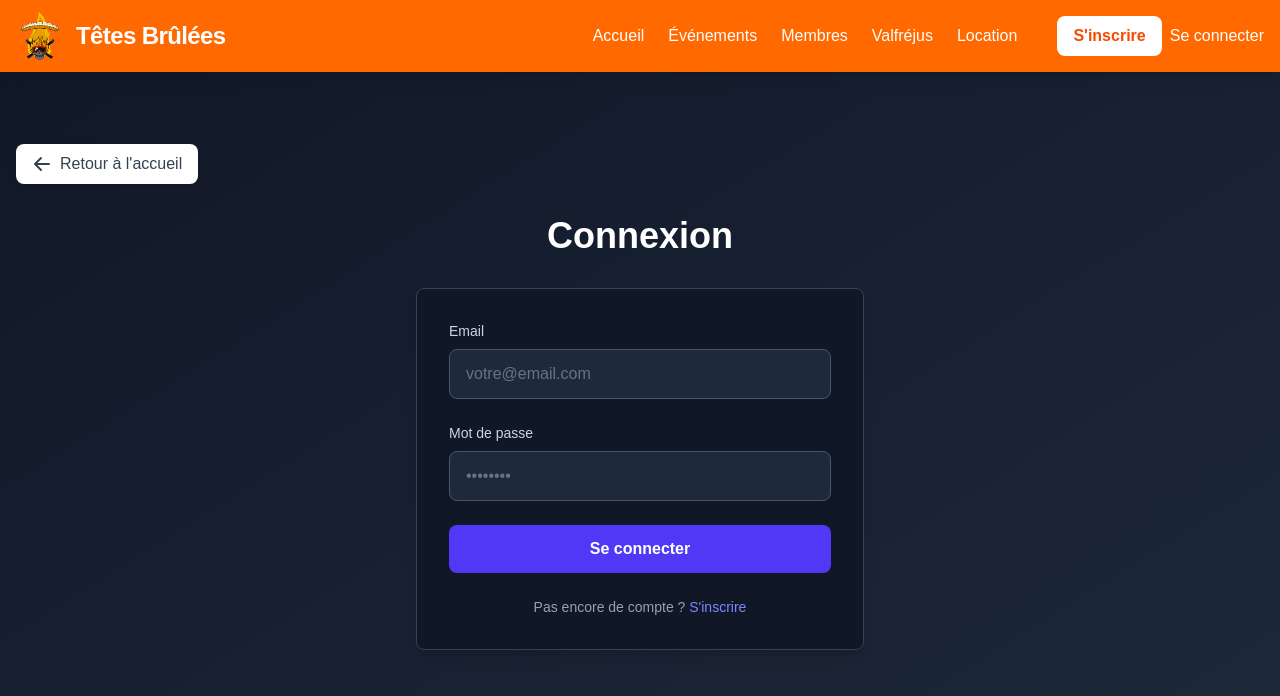
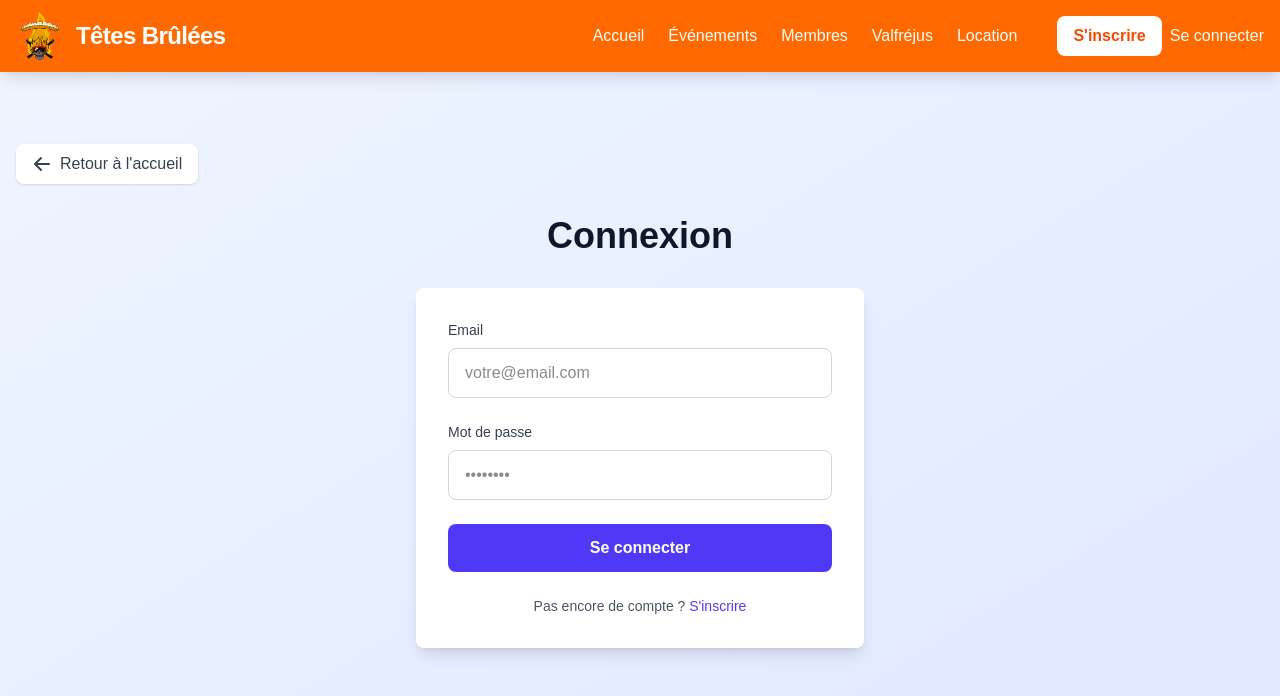
Before and after one commit to clementsbt/tetes-brulees, a Next.js app: page /connexion in a window 1280 px wide. Shown: the top 696 px of the page. Built offline with nearby package versions, Linux system fonts and the light colour scheme; no server answers.

Commit message:
Revert "Dark theme for connexion page"
This reverts commit 102c4d8ce2cd84acacf97337f0e1b3c6246ae7a9.

```diff
--- a/app/connexion/page.tsx
+++ b/app/connexion/page.tsx
@@ -56,7 +56,7 @@ function ConnexionForm() {
 
       <form onSubmit={handleSubmit} className="space-y-6">
         <div>
-          <label className="block text-sm font-medium text-gray-300 mb-2">
+          <label className="block text-sm font-medium text-gray-700 mb-2">
             Email
           </label>
           <input
@@ -64,13 +64,13 @@ function ConnexionForm() {
             value={email}
             onChange={(e) => setEmail(e.target.value)}
             required
-            className="w-full px-4 py-3 border border-gray-600 bg-gray-800 text-white rounded-lg focus:ring-2 focus:ring-indigo-500 focus:border-transparent placeholder-gray-500"
+            className="w-full px-4 py-3 border border-gray-300 rounded-lg focus:ring-2 focus:ring-indigo-500 focus:border-transparent"
             placeholder="votre@email.com"
           />
         </div>
 
         <div>
-          <label className="block text-sm font-medium text-gray-300 mb-2">
+          <label className="block text-sm font-medium text-gray-700 mb-2">
             Mot de passe
           </label>
           <input
@@ -78,13 +78,13 @@ function ConnexionForm() {
             value={password}
             onChange={(e) => setPassword(e.target.value)}
             required
-            className="w-full px-4 py-3 border border-gray-600 bg-gray-800 text-white rounded-lg focus:ring-2 focus:ring-indigo-500 focus:border-transparent placeholder-gray-500"
+            className="w-full px-4 py-3 border border-gray-300 rounded-lg focus:ring-2 focus:ring-indigo-500 focus:border-transparent"
             placeholder="••••••••"
           />
         </div>
 
         {error && (
-          <p className="text-red-400 text-sm">{error}</p>
+          <p className="text-red-600 text-sm">{error}</p>
         )}
 
         <button
@@ -96,9 +96,9 @@ function ConnexionForm() {
         </button>
       </form>
 
-      <p className="text-center text-gray-400 text-sm mt-6">
+      <p className="text-center text-gray-600 text-sm mt-6">
         Pas encore de compte ?{' '}
-        <Link href="/inscription" className="text-indigo-400 hover:underline">
+        <Link href="/inscription" className="text-indigo-600 hover:underline">
           S'inscrire
         </Link>
       </p>
@@ -108,16 +108,16 @@ function ConnexionForm() {
 
 export default function ConnexionPage() {
   return (
-    <div className="min-h-screen bg-gradient-to-br from-gray-900 to-gray-800">
+    <div className="min-h-screen bg-gradient-to-br from-blue-50 to-indigo-100">
       <div className="container mx-auto px-4 py-16">
         <BackButton />
 
         <div className="max-w-md mx-auto">
-          <h1 className="text-4xl font-bold text-white mb-8 text-center">
+          <h1 className="text-4xl font-bold text-gray-900 mb-8 text-center">
             Connexion
           </h1>
 
-          <div className="bg-gray-900 rounded-lg shadow-lg p-8 border border-gray-700">
+          <div className="bg-white rounded-lg shadow-lg p-8">
             <Suspense fallback={<p className="text-center">Chargement...</p>}>
               <ConnexionForm />
             </Suspense>
```
